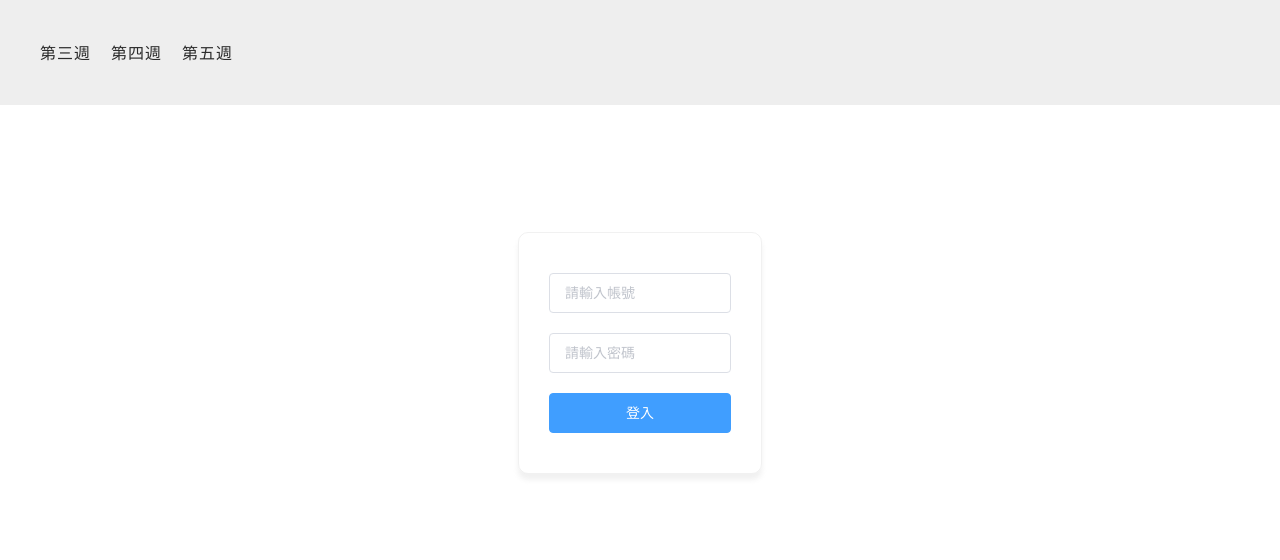
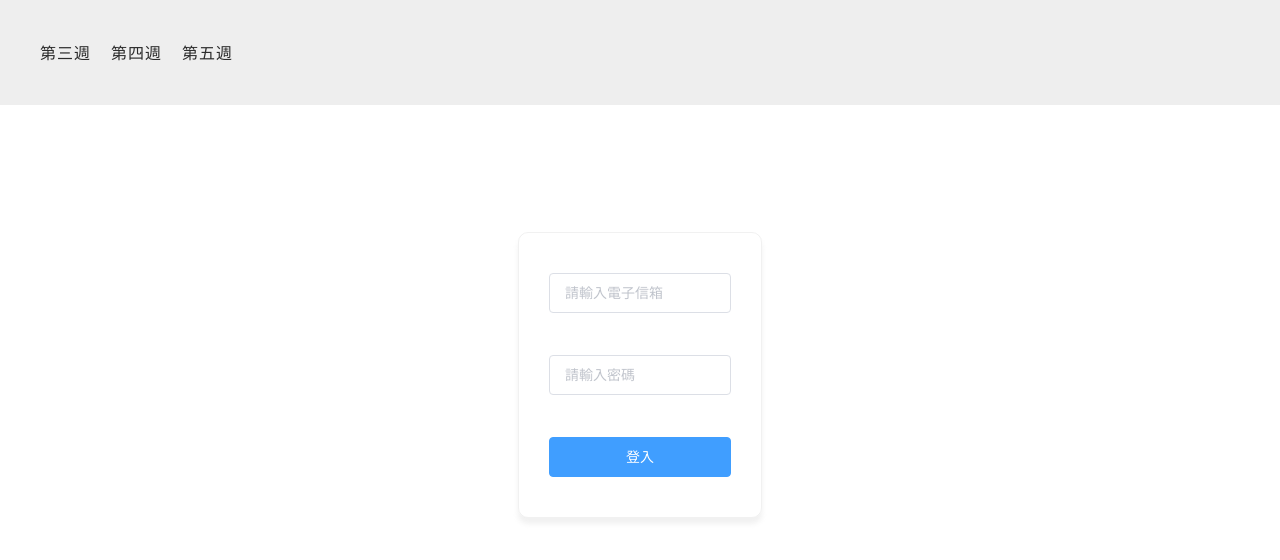
Before and after one commit to notte/HexWork, a Vue app: page /FourthWeek in a window 1280 px wide. Shown: the top 560 px of the page. Built offline with nearby package versions, Linux system fonts and the light colour scheme.

Commit message:
第四週 完成

```diff
--- a/src/models/interfaces/common.ts
+++ b/src/models/interfaces/common.ts
@@ -30,3 +30,7 @@ export interface FourthWeek {
 	price: number;
 	unit: string;
 }
+export interface Login {
+	email: string;
+	password: string;
+}
--- a/src/views/MainMission/FourthWeek.vue
+++ b/src/views/MainMission/FourthWeek.vue
@@ -1,9 +1,21 @@
 <template>
 	<div>
 		<div class="login">
-			<el-input v-model="email" placeholder="請輸入帳號" />
-			<el-input type="password" v-model="password" placeholder="請輸入密碼" />
-			<el-button type="primary" @click="login(email, password)">登入</el-button>
+			<el-form :model="dynamicValidateForm" ref="dynamicValidateForm" class="demo-dynamic">
+				<el-form-item
+					prop="email"
+					:rules="[
+						{ required: true, message: '請輸入電子信箱', trigger: 'blur' },
+						{ type: 'email', message: '請輸入正確的信箱', trigger: ['blur', 'change'] },
+					]"
+				>
+					<el-input placeholder="請輸入電子信箱" v-model="dynamicValidateForm.email"></el-input>
+				</el-form-item>
+				<el-form-item prop="password">
+					<el-input type="password" placeholder="請輸入密碼" v-model="dynamicValidateForm.password"></el-input>
+				</el-form-item>
+			</el-form>
+			<el-button type="primary" @click="login(dynamicValidateForm)">登入</el-button>
 		</div>
 	</div>
 </template>
@@ -16,12 +28,14 @@ import * as Modal from '@/models/interfaces/common';
 
 @Component
 export default class FourthWeek extends Vue {
-	email: string = '';
-	password: string = '';
+	dynamicValidateForm: Modal.Login = {
+		email: '',
+		password: '',
+	};
 
-	login(email: string, password: string) {
+	login(dynamicValidateForm: Modal.Login) {
 		axios
-			.post('https://course-ec-api.hexschool.io/api/auth/login', { email: this.email, password: this.password })
+			.post('/token', { email: this.dynamicValidateForm.email, password: this.dynamicValidateForm.password })
 			.then(res => {
 				localStorage.setItem('Token', res.data.token);
 				this.$router.push({ name: 'FourthWeek_login' });
--- a/src/views/MainMission/FourthWeek_login.vue
+++ b/src/views/MainMission/FourthWeek_login.vue
@@ -44,19 +44,19 @@
 				</div>
 				<el-form ref="form" :model="form" label-width="80px">
 					<el-form-item label="圖片網址">
-						<input v-model.lazy="form.imageUrl[0]" />
+						<input v-model.lazy="img1" />
 					</el-form-item>
 					<el-form-item label="圖片網址">
-						<input v-model.lazy="form.imageUrl[1]" />
+						<input v-model.lazy="img2" />
 					</el-form-item>
 					<el-form-item label="圖片網址">
-						<input v-model.lazy="form.imageUrl[2]" />
+						<input v-model.lazy="img3" />
 					</el-form-item>
 					<el-form-item label="圖片網址">
-						<input v-model.lazy="form.imageUrl[3]" />
+						<input v-model.lazy="img4" />
 					</el-form-item>
 					<el-form-item label="圖片網址">
-						<input v-model.lazy="form.imageUrl[4]" />
+						<input v-model.lazy="img5" />
 					</el-form-item>
 					<el-form-item label="分類">
 						<input v-model.lazy="form.category" />
@@ -140,35 +140,32 @@ export default class FourthWeek extends Vue {
 		this.upTable();
 	}
 
-	mounted() {}
-
 	upTable() {
 		axios
 			.get('/api' + this.uuid + '/admin/ec/products', this.config)
-			.then((res) => {
+			.then(res => {
 				this.tableData = res.data.data;
 			})
-			.catch((err) => {});
+			.catch(err => {});
 	}
 
 	add(form: Modal.FourthWeek) {
 		form.imageUrl = [this.img1, this.img2, this.img3, this.img4, this.img5];
 		axios
 			.post('/api' + this.uuid + '/admin/ec/product', form, this.config)
-			.then((res) => {
+			.then(res => {
 				this.upTable();
 			})
-			.catch((err) => {});
+			.catch(err => {});
 		this.dialogVisible = false;
 	}
 
 	modify(form: Modal.FourthWeek) {
-		// for (const item in this.tableData) {
-		// 	if (this.tableData[item].title === form.title) {
-		// 		this.tableData[item] = form;
-		// 	}
-		// }
-		// this.dialogVisible = false;
+		axios
+			.patch('/api' + this.uuid + '/admin/ec/product/' + form.id, form, this.config)
+			.then(res => {})
+			.catch(err => {});
+		this.dialogVisible = false;
 	}
 
 	edit(index: number, row: any) {
@@ -176,21 +173,22 @@ export default class FourthWeek extends Vue {
 		this.hide = true;
 		this.addHide = false;
 		this.form = this.tableData[index];
+		[this.img1, this.img2, this.img3, this.img4, this.img5] = this.form.imageUrl;
 	}
 
 	dele(row: any) {
 		const id = row.id;
 
 		this.$confirm('確認刪除？')
-			.then((_) => {
+			.then(_ => {
 				axios
 					.delete('/api' + this.uuid + '/admin/ec/product/' + id, this.config)
-					.then((res) => {
+					.then(res => {
 						this.upTable();
 					})
-					.catch((err) => {});
+					.catch(err => {});
 			})
-			.catch((_) => {});
+			.catch(_ => {});
 	}
 
 	handleClose() {
--- a/vue.config.js
+++ b/vue.config.js
@@ -12,6 +12,9 @@ module.exports = {
 				target: 'https://course-ec-api.hexschool.io/api/auth/login',
 				changeOrigin: true,
 				ws: true,
+				pathRewrite: {
+					'^/token': '',
+				},
 			},
 			'/api': {
 				target: 'https://course-ec-api.hexschool.io/api/',
```
